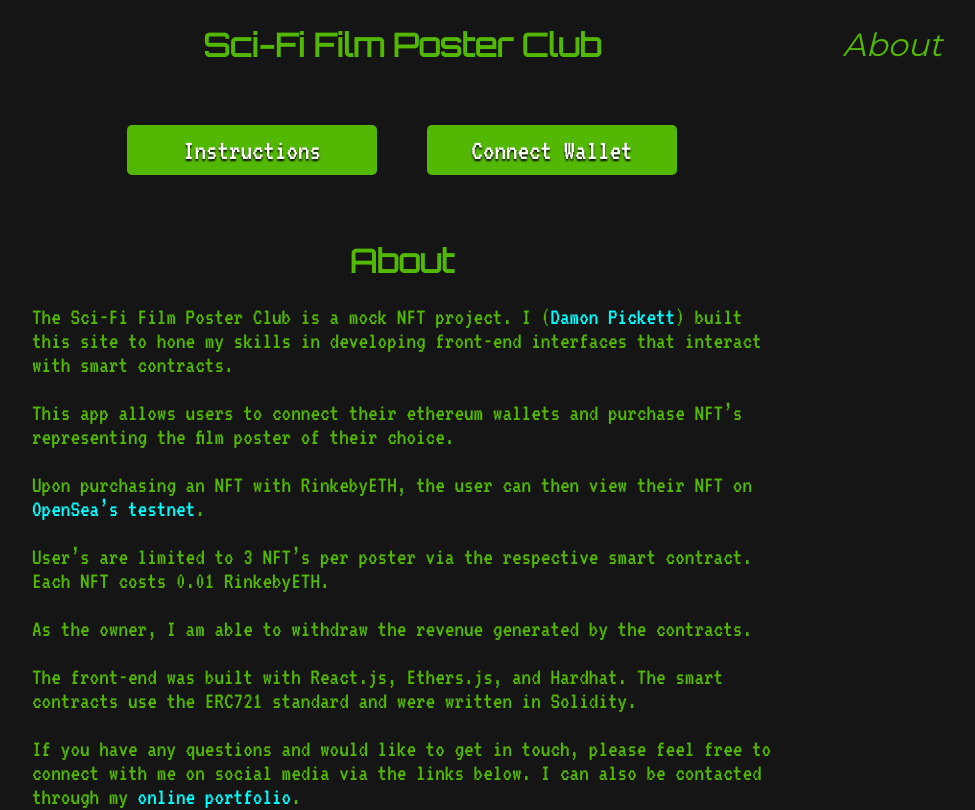
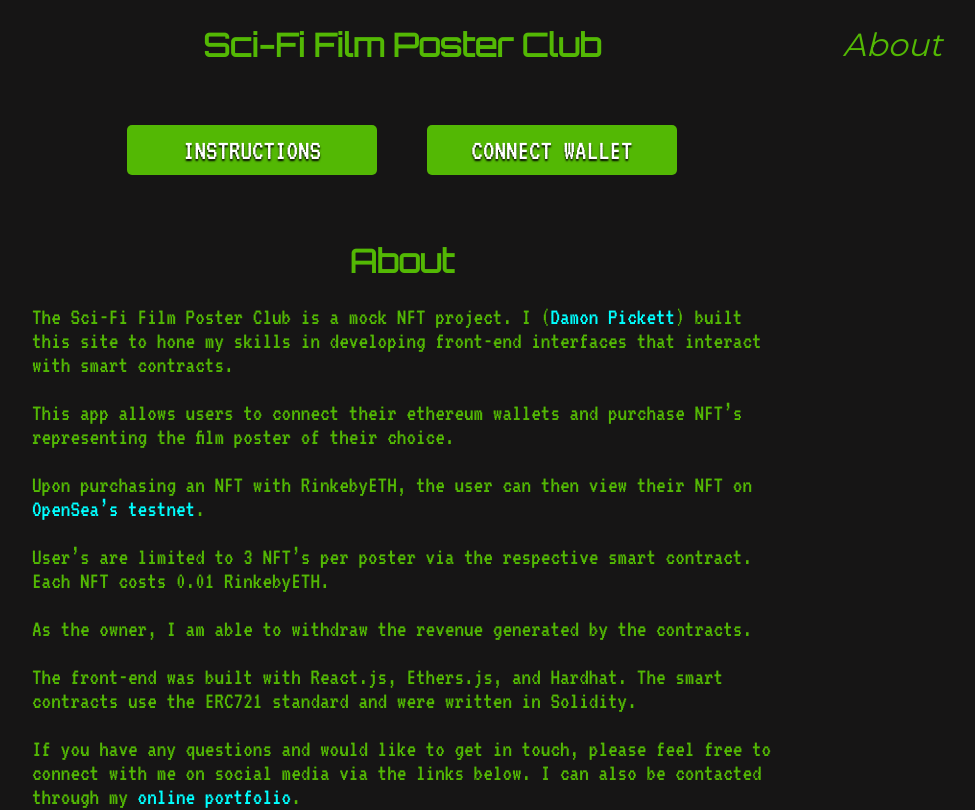
Before and after one commit to damonpickett/sffpc, a React (Create React App) app: page /#/about in a window 1280 px wide. Shown: the top 810 px of the page, without its empty margins (238-1213 px from the left). Built offline with nearby package versions, Linux system fonts and the light colour scheme.

Commit message:
added button and link hover and click effects

```diff
--- a/src/App.css
+++ b/src/App.css
@@ -37,10 +37,10 @@
 .home {
   text-decoration: none;
   color: #53B804;
+  transition: 0.4s;
 }
 
-.header button {
-  display: block;
+.header-buttons button {
   margin: 20px auto;
   background-color: #53B804;
   color: white;
@@ -51,12 +51,26 @@
   width: 250px;
   height: 50px;
   text-shadow: 0 2px 2px #000000;
-  transition-duration: 0.4s;
   cursor: pointer;
+  text-transform: uppercase;
 }
 
-.header button {
+.ripple {
+  background-position: center;
+  transition: background 0.4s;
+}
 
+.ripple:hover {
+  background-color: #55ea69;
+  background-image: radial-gradient(circle, transparent 1%, #55ea69 1%);
+  background-position: center;
+  background-size: 15000%;
+}
+
+.ripple:active {
+  transition: background 0s;
+  background-color: #d7f4db;
+  background-size: 100%;
 }
 
 .header p {
@@ -84,6 +98,11 @@
 .about-links {
   text-decoration: none;
   color: aqua;
+  transition: 0.4s;
+}
+
+.about-links:hover {
+  color:rgb(250, 46, 253)
 }
 
 /* MODAL */
@@ -99,6 +118,7 @@
   align-items: center;
   justify-content: center;
   z-index: 100;
+  transition-duration: 4s;
 }
 
 .modal-canvas {
@@ -184,6 +204,7 @@ input {
   color: white;
   text-shadow: 0 2px 2px #000000;
   font-size: 1.2em;
+  text-transform: uppercase;
 }
 
 .nft p {
@@ -228,6 +249,7 @@ input {
 .social a {
   text-decoration: none;
   color: #53B804;
+  transition: color 0.4s;
 }
 
 i {
@@ -256,6 +278,11 @@ i {
   .nav-link {
     position: absolute;
     right: 100px;
+    transition: color 0.4s;
+  }
+
+  .nav-link:hover, .social a:hover, .home:hover {
+    color: #55ea69;
   }
 
   .header-buttons button, .header-buttons p {
--- a/src/components/Header.js
+++ b/src/components/Header.js
@@ -21,11 +21,12 @@ function Header({ accounts, setAccounts, modal, setModal }) {
                 <Link className='nav-link' to="/about">About</Link>
             </nav>
             <div className='header-buttons'>
-                <button onClick={() => {setModal(true)}}>Instructions</button>
+                <button className='ripple' onClick={() => {setModal(true)}}>Instructions</button>
                 {isConnected ? (
                 <p>Wallet Connected</p>
                 ) : (
                     <button
+                    className='ripple'
                     onClick={connectAccount}
                     >Connect Wallet</button>
                 )}
--- a/src/components/Modal.js
+++ b/src/components/Modal.js
@@ -15,11 +15,11 @@ const Modal = (props) => {
                     <h3>Instructions</h3>
                  </div>
                 <div className="modal-body">
-                    <p>Connect your Ethereum wallet via the 'Connect Wallet' button</p>
-                    <p>Connect your wallet to the Rinkeby Testnet</p>
-                    <p>You'll need RinkebyETH tokens to interact with the blockchain. You can collect RinkebyETH from the <a href='https://rinkebyfaucet.com/' target='_blank' rel='noreferrer'>Rinkeby Faucet</a></p>
-                    <p>Once your wallet is connected you'll be able to choose the number of tokens you'd like to mint. The maximum is 3</p>
-                    <p>Click the 'Mint' button to purchase an NFT. You can verify your transaction via your wallet address' transaction history on the <a href='https://rinkeby.etherscan.io/' target='_blank' rel='noreferrer'>Rinkeby Testnet</a></p>
+                    <p>Connect your Ethereum wallet via the 'Connect Wallet' button.</p>
+                    <p>Connect your wallet to the Rinkeby Testnet.</p>
+                    <p>You'll need RinkebyETH tokens to interact with the blockchain. You can collect RinkebyETH from the <a href='https://rinkebyfaucet.com/' target='_blank' rel='noreferrer'>Rinkeby Faucet</a>.</p>
+                    <p>Once your wallet is connected you'll be able to choose the number of tokens you'd like to mint. The maximum is 3.</p>
+                    <p>Click the 'Mint' button to purchase an NFT. You can verify your transaction via your wallet address' transaction history on the <a href='https://rinkeby.etherscan.io/' target='_blank' rel='noreferrer'>Rinkeby Testnet</a>.</p>
                 </div>
                 <div className="modal-header">
                     <h3>Further Info</h3>
--- a/src/components/Poster.js
+++ b/src/components/Poster.js
@@ -21,16 +21,16 @@ function Poster(props) {
             </div>
             <div className='controls'>
                 <button
-                    className='incdec'
+                    className='incdec ripple'
                     onClick={handleDecrement}
                     >-</button>
                 <input type='number' value={props.mintAmount}></input>
                 <button
-                    className='incdec'
+                    className='incdec ripple'
                     onClick={handleIncrement}
                     >+</button>
                 {isConnected ? (
-                <button onClick={props.onClick}className='mint-button'>Mint</button>
+                <button onClick={props.onClick}className='mint-button ripple'>Mint</button>
                 ) : (
                     <p>Connect your wallet to mint</p>
                 )}
```
